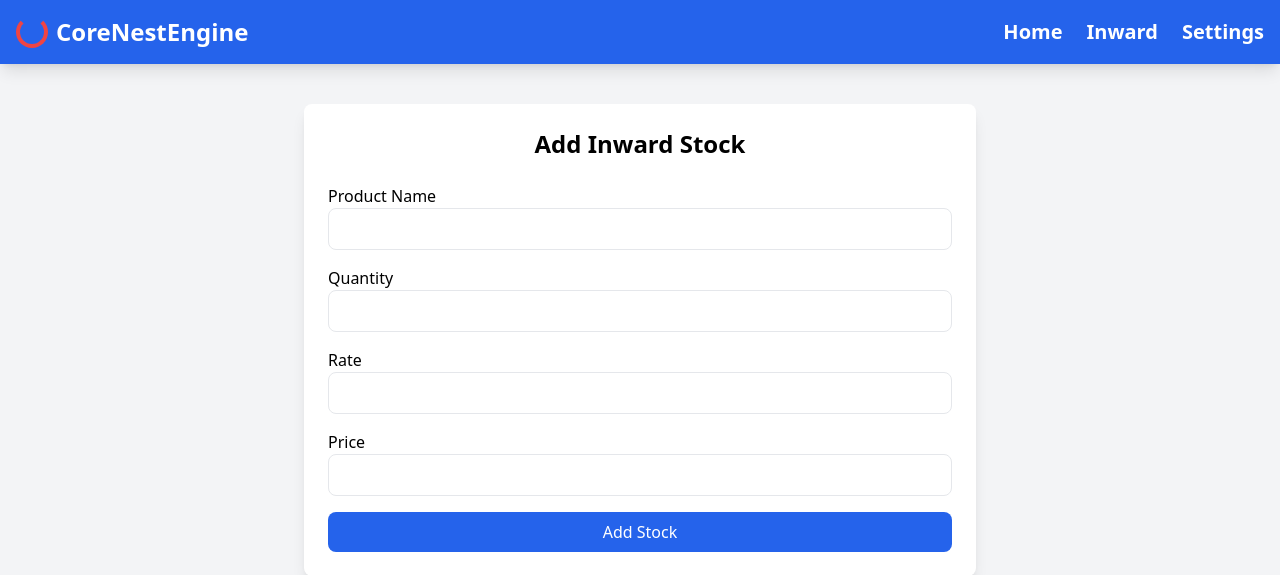
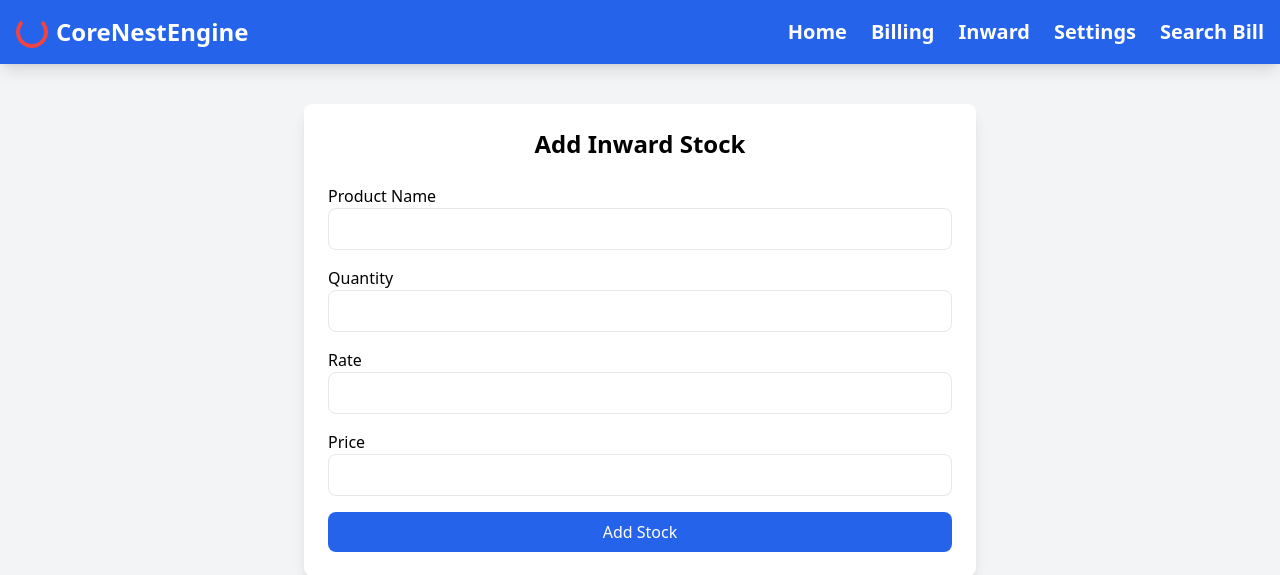
Before and after one commit to theNareshofficial/CoreNestEngine, a Flask app: page /inward.html in a window 1280 px wide. Shown: the top 575 px of the page. Run offline with Flask 3, Linux system fonts and the light colour scheme; data that the repository does not hold is empty; some libraries are stand-ins or nearby versions.

Commit message:
Link's Updatde

```diff
--- a/templates/navbar.html
+++ b/templates/navbar.html
@@ -1,3 +1,4 @@
+
 <!DOCTYPE html>
 <html lang="en">
 <head>
@@ -6,7 +7,7 @@
     <title>CoreNestEngine</title>
     <script src="https://cdn.tailwindcss.com"></script>
 </head>
-<body class="bg-blue-600 text-white">
+<body class="bg-blue-600 ">
 
     <nav class="bg-blue-600 text-white font-bold p-4 shadow-lg">
         <div class="container mx-auto flex justify-between items-center">
@@ -19,8 +20,10 @@
             <!-- Navigation Links -->
             <ul class="hidden md:flex space-x-6 text-xl">
                 <li><a href="/dashboard.html" class="hover:text-black hover:underline hover:decoration-wavy hover:p-1 hover:rounded-xl text transition duration-300">Home</a></li>
-                <li><a href="/inward.html" class="hover:text-black hover:underline hover:decoration-wavy hover:p-1 hover:rounded-xl transition duration-300">Inward</a></li>
+                <li><a href="{{ url_for('billing_page') }}" class="hover:text-black hover:underline hover:decoration-wavy hover:p-1 hover:rounded-xl transition duration-300">Billing</a></li>
+                <li><a href="{{ url_for('inward') }}" class="hover:text-black hover:underline hover:decoration-wavy hover:p-1 hover:rounded-xl transition duration-300">Inward</a></li>
                 <li><a href="/settings.html" class="hover:text-black hover:underline hover:decoration-wavy hover:p-1 hover:rounded-xl transition duration-300">Settings</a></li>
+                <li><a href="{{ url_for('bill_detail') }}" class="hover:text-black hover:underline hover:decoration-wavy hover:p-1 hover:rounded-xl transition duration-300">Search Bill</a></li>
             </ul>
 
             <!-- Mobile Menu Button -->
@@ -31,9 +34,11 @@
 
         <!-- Mobile Menu -->
         <ul id="mobile-menu" class="hidden flex-col space-y-4 p-4 bg-gray-700 mt-2 md:hidden">
-            <li><a href="/" class="block text-center hover:text-blue-400">Home</a></li>
-            <li><a href="/inward.html" class="block text-center hover:text-blue-400">Inward</a></li>
+            <li><a href="/dashboard.html" class="hover:text-black hover:underline hover:decoration-wavy hover:p-1 hover:rounded-xl text transition duration-300">Home</a></li>
+            <li><a href="{{ url_for('inward') }}" class="block text-center hover:text-blue-400">Inward</a></li>
+            <li><a href="{{ url_for('billing_page') }}"class="hover:text-black hover:underline hover:decoration-wavy hover:p-1 hover:rounded-xl transition duration-300">Billing</a></li>
             <li><a href="/settings.html" class="block text-center hover:text-blue-400">Settings</a></li>
+            <a href="{{ url_for('bill_detail') }}" class="text-white hover:text-blue-300">Search Bill</a>
         </ul>
     </nav>
 
```
